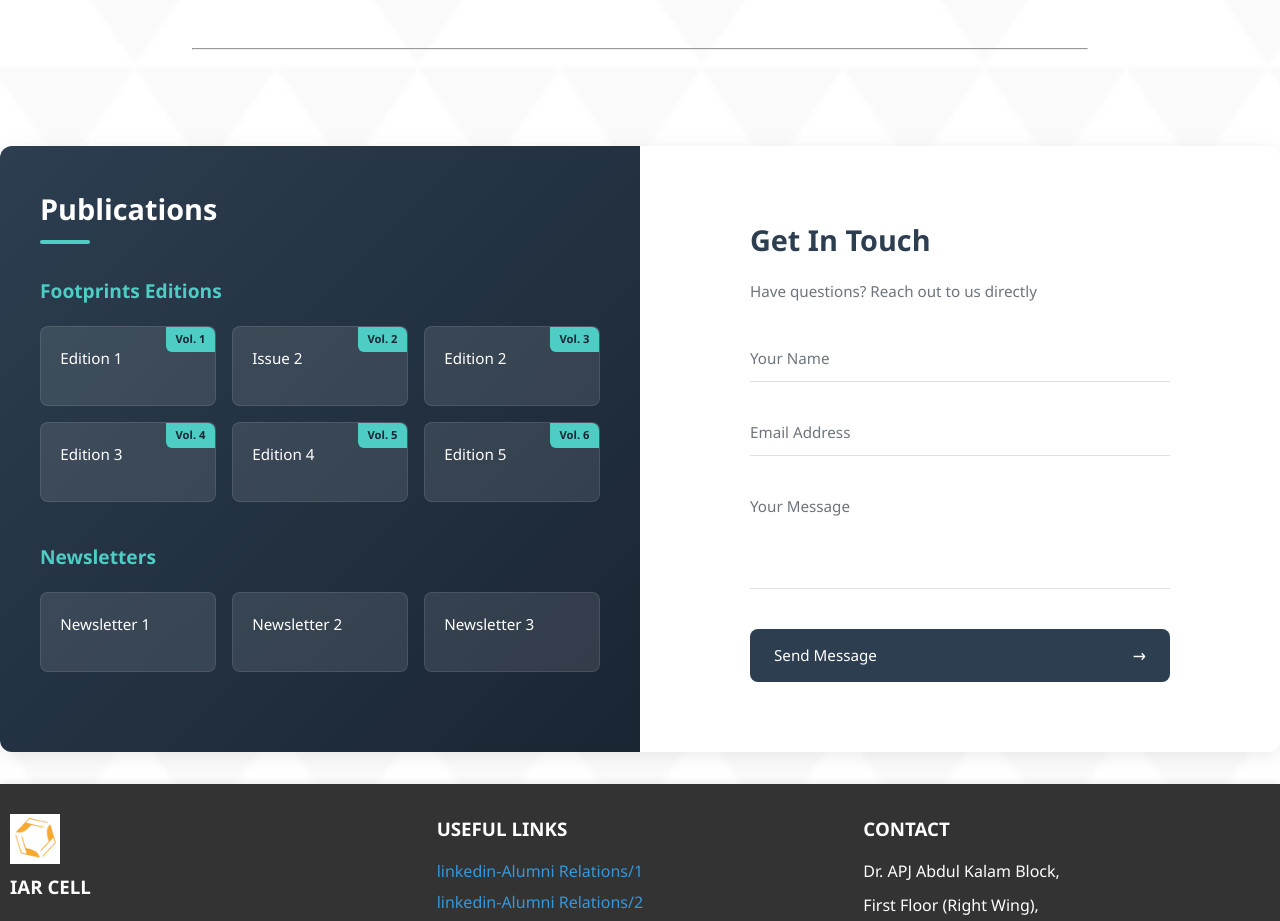
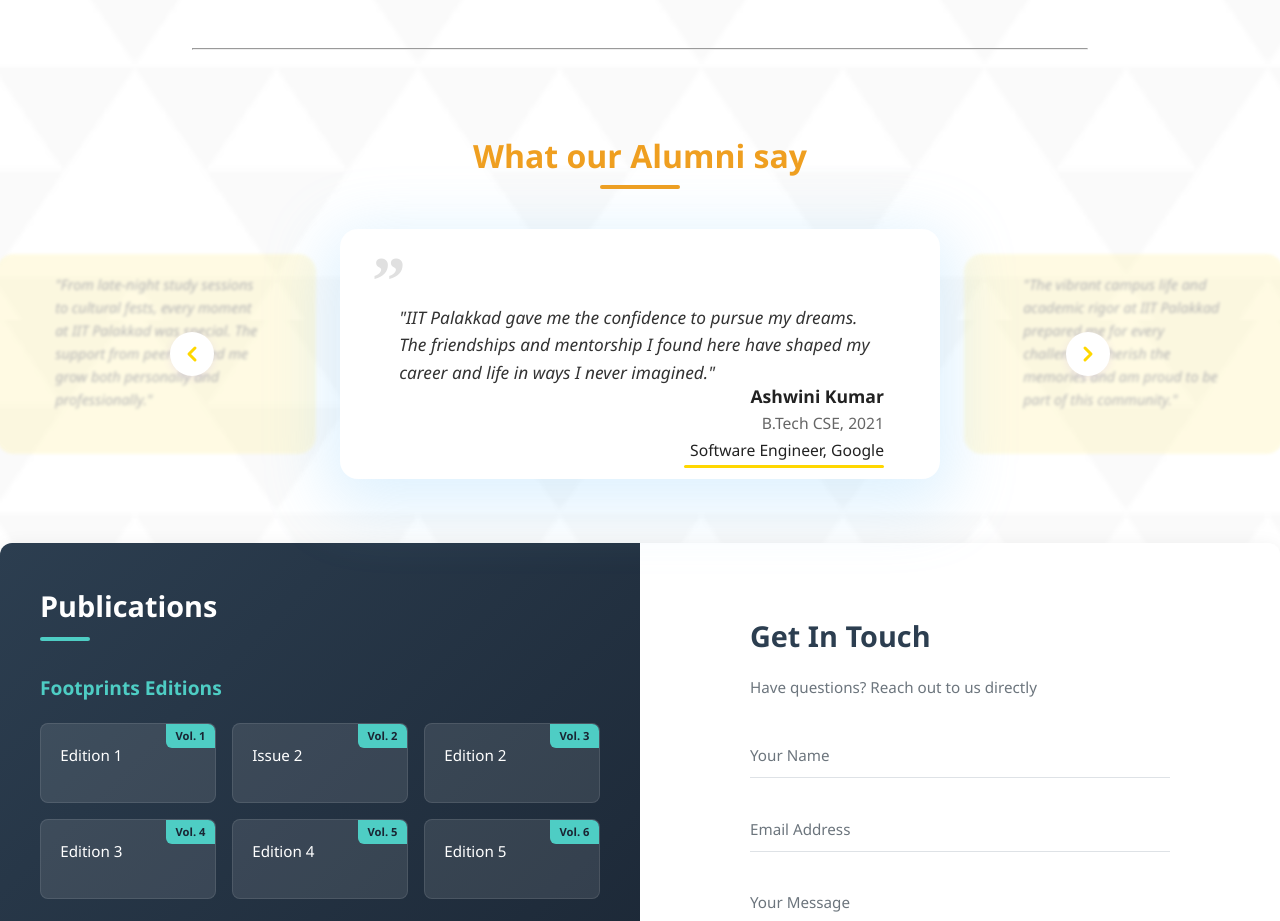
Before and after one commit to AdarshReddy2106/Alumni_main, a React (Vite) app in the folder Frontend/: page / in a window 1280 px wide. Shown: the part 2680-3601 px from the top of the page. Built offline with nearby package versions, Linux system fonts and the light colour scheme.

Commit message:
Implement and style testimonial slider, UI improvements, and bug fixes

```diff
--- a/Frontend/src/components/Main/Main.jsx
+++ b/Frontend/src/components/Main/Main.jsx
@@ -1,6 +1,7 @@
 import React, { useEffect, useState } from 'react';
 import '../Main/Main.css';
 import messagesData from '../../data/messages.json';
+import TestimonialSlider from './TestimonialSlider';
 
 function Main() {
   const [messages, setMessages] = useState([]);
@@ -10,6 +11,7 @@ function Main() {
   }, []);
 
   return (
+    <>
       <section className="refer1">
         {messages.map((msg, idx) => (
           <div key={idx} className="message-block">
@@ -36,6 +38,8 @@ function Main() {
           </div>
         ))}
       </section>
+      <TestimonialSlider />
+    </>
   );
 }
 
--- /dev/null
+++ b/Frontend/src/components/Main/TestimonialSlider.css
@@ -0,0 +1,270 @@
+.testimonial-slider-section {
+  text-align: center;
+  margin: 3rem 0 2rem 0;
+}
+
+.testimonial-title {
+  font-size: 2rem;
+  color: rgb(239, 159, 32);
+  font-weight: 700;
+  margin-bottom: 0.2rem;
+}
+
+.testimonial-title-underline {
+  width: 80px;
+  height: 4px;
+  background:  rgb(239, 159, 32);
+  margin: 0 auto 2.5rem auto;
+  border-radius: 2px;
+}
+
+.testimonial-slider {
+  display: flex;
+  justify-content: center;
+  align-items: center;
+  position: relative;
+  gap: 1.5rem;
+}
+
+.testimonial-arrow {
+  position: absolute;
+  top: 50%;
+  transform: translateY(-50%);
+  background: #fff;
+  color: #FFD700;
+  border: none;
+  border-radius: 50%;
+  width: 44px;
+  height: 44px;
+  font-size: 2rem;
+  box-shadow: 0 2px 8px rgba(124,77,255,0.10);
+  cursor: pointer;
+  z-index: 5;
+  display: flex;
+  align-items: center;
+  justify-content: center;
+  transition: background 0.2s, color 0.2s, border 0.2s;
+  will-change: transform;
+}
+
+.testimonial-arrow.left {
+  left: calc(50% - 470px);
+}
+
+.testimonial-arrow.right {
+  right: calc(50% - 470px);
+}
+
+@media (max-width: 1200px) {
+  .testimonial-arrow.left {
+    left: calc(50% - 320px);
+  }
+  .testimonial-arrow.right {
+    right: calc(50% - 320px);
+  }
+}
+
+@media (max-width: 900px) {
+  .testimonial-arrow.left {
+    left: 0;
+  }
+  .testimonial-arrow.right {
+    right: 0;
+  }
+}
+
+.testimonial-arrow:hover {
+  background: #fff;
+  color: #FFD700;
+  border: 2px solid #FFD700;
+}
+
+.testimonial-card {
+  background: #fff;
+  border-radius: 18px;
+  box-shadow: 0 8px 48px 8px rgba(135, 206, 250, 0.22);
+  padding: 1.2rem 3.5rem 1.2rem 3.5rem;
+  min-width: 520px;
+  max-width: 700px;
+  text-align: left;
+  position: relative;
+  transition: box-shadow 0.2s, opacity 0.2s, filter 0.2s;
+  z-index: 2;
+  display: flex;
+  flex-direction: column;
+  justify-content: center;
+}
+
+.testimonial-card.faded {
+  opacity: 0.35;
+  filter: blur(1.5px);
+  box-shadow: none;
+  z-index: 1;
+  min-width: 320px;
+  max-width: 320px;
+  pointer-events: none;
+  background: #fff3b0;
+  color: #c59d00;
+  align-self: center;
+  min-height: 260px;
+  max-height: 260px;
+}
+
+.testimonial-card.main {
+  z-index: 3;
+  box-shadow: 0 16px 64px 12px rgba(135, 206, 250, 0.28);
+  min-width: 600px;
+  max-width: 800px;
+  min-height: 250px;
+  max-height: 250px;
+  background: #fff;
+  color: #222;
+  align-self: stretch;
+  display: flex;
+  flex-direction: column;
+  justify-content: center;
+  transition: opacity 0.5s cubic-bezier(0.4,0,0.2,1), transform 0.3s cubic-bezier(0.4,0,0.2,1), box-shadow 0.3s cubic-bezier(0.4,0,0.2,1);
+}
+
+.testimonial-card.main:hover {
+  transform: scale(1.02);
+  box-shadow: 0 24px 80px 16px rgba(135, 206, 250, 0.32);
+}
+
+.testimonial-card.main.slide-out {
+  opacity: 0;
+  transform: translateX(-60px);
+}
+
+.testimonial-card.main.slide-in {
+  opacity: 0;
+  transform: translateX(60px);
+}
+
+.testimonial-card.faded {
+  min-height: 200px;
+  max-height: 200px;
+  font-size: 0.7rem;
+  display: flex;
+  align-items: center;
+}
+
+.testimonial-content {
+  position: relative;
+  padding-right: 0;
+}
+
+.testimonial-message {
+  font-size: 1rem;
+  color: #333;
+  font-style: italic;
+  min-height: 70px;
+  z-index: 3;
+  margin-bottom: 2.2rem;
+  display: block;
+  align-items: flex-start;
+  text-align: left;
+  margin-left: 0.2rem;
+}
+
+.testimonial-meta {
+  margin-top: -40px;
+  display: flex;
+  flex-direction: column;
+  align-items: flex-end;
+  gap: 0.1rem;
+  text-align: right;
+}
+
+.testimonial-meta .testimonial-gold-line {
+  width: 200px;
+  height: 3px;
+  background: #FFD700;
+  border-radius: 2px;
+  margin-top: 0rem;
+  margin-bottom: 2rem;
+}
+
+.testimonial-name {
+  font-weight: bold;
+  color: #222;
+  font-size: 1.1rem;
+}
+
+.testimonial-year {
+  font-size: 0.98rem;
+  color: #666;
+}
+
+.testimonial-job {
+  font-size: 0.98rem;
+  color: #222;
+}
+
+.testimonial-card.main .testimonial-message {
+  font-size: 1.08rem;
+  margin-top: 6rem;
+}
+
+.testimonial-card.faded .testimonial-message {
+  font-size: 0.9rem;
+  margin-top: 0rem;
+}
+
+.testimonial-quote-absolute {
+  position: absolute;
+  top: 18px;
+  left: 32px;
+  font-size: 4.2rem;
+  color: #e0e0e0;
+  font-family: serif;
+  font-weight: bold;
+  line-height: 1;
+  z-index: 2;
+  pointer-events: none;
+}
+
+@media (max-width: 900px) {
+  .testimonial-slider {
+    gap: 0.5rem;
+  }
+  .testimonial-card.main {
+    min-width: 320px;
+    max-width: 98vw;
+  }
+  .testimonial-card.faded {
+    min-width: 120px;
+    max-width: 120px;
+  }
+}
+
+@media (max-width: 600px) {
+  .testimonial-slider-section {
+    margin: 2rem 0 1rem 0;
+  }
+  .testimonial-title {
+    font-size: 1.3rem;
+  }
+  .testimonial-title-underline {
+    width: 40px;
+    height: 3px;
+    margin-bottom: 1.2rem;
+  }
+  .testimonial-card.main {
+    min-width: 90vw;
+    max-width: 98vw;
+    padding: 1.2rem 0.5rem 1.5rem 0.5rem;
+  }
+  .testimonial-card.faded {
+    min-width: 40px;
+    max-width: 40px;
+    font-size: 0.7rem;
+  }
+  .testimonial-arrow {
+    width: 32px;
+    height: 32px;
+    font-size: 1.1rem;
+    left: -16px;
+    right: -16px;
+  }
+}
--- /dev/null
+++ b/Frontend/src/components/Main/TestimonialSlider.jsx
@@ -0,0 +1,60 @@
+import React, { useState } from 'react';
+import testimonialsData from '../../data/messages.json';
+import './TestimonialSlider.css';
+
+const testimonials = testimonialsData.testimonials || [];
+
+const LeftArrow = () => (
+  <svg width="24" height="24" viewBox="0 0 24 24" fill="none" stroke="#FFD700" strokeWidth="3" strokeLinecap="round" strokeLinejoin="round"><polyline points="15 18 9 12 15 6" /></svg>
+);
+const RightArrow = () => (
+  <svg width="24" height="24" viewBox="0 0 24 24" fill="none" stroke="#FFD700" strokeWidth="3" strokeLinecap="round" strokeLinejoin="round"><polyline points="9 6 15 12 9 18" /></svg>
+);
+
+const TestimonialSlider = () => {
+  const [current, setCurrent] = useState(0);
+  const total = testimonials.length;
+
+  if (total === 0) return null;
+
+  const next = () => setCurrent((prev) => (prev + 1) % total);
+  const prev = () => setCurrent((prev) => (prev - 1 + total) % total);
+
+  const t = testimonials[current];
+  const prevIdx = (current - 1 + total) % total;
+  const nextIdx = (current + 1) % total;
+
+  return (
+    <div className="testimonial-slider-section">
+      <h2 className="testimonial-title">What our Alumni say</h2>
+      <div className="testimonial-title-underline"></div>
+      <div className="testimonial-slider">
+        {/* Faded previous card */}
+        <div className="testimonial-card faded">
+          <div className="testimonial-message">"{testimonials[prevIdx].message}"</div>
+        </div>
+        {/* Main card */}
+        <div className="testimonial-card main">
+          <span className="testimonial-quote-absolute">”</span>
+          <button className="testimonial-arrow left" onClick={prev} aria-label="Previous testimonial"><LeftArrow /></button>
+          <div className="testimonial-content">
+            <div className="testimonial-message">"{t.message}"</div>
+            <div className="testimonial-meta">
+              <div className="testimonial-name">{t.name}</div>
+              <div className="testimonial-year">{t.year}</div>
+              <div className="testimonial-job">{t.job}</div>
+              <div className="testimonial-gold-line"></div>
+            </div>
+          </div>
+          <button className="testimonial-arrow right" onClick={next} aria-label="Next testimonial"><RightArrow /></button>
+        </div>
+        {/* Faded next card */}
+        <div className="testimonial-card faded">
+          <div className="testimonial-message">"{testimonials[nextIdx].message}"</div>
+        </div>
+      </div>
+    </div>
+  );
+};
+
+export default TestimonialSlider;
--- a/Frontend/src/data/messages.json
+++ b/Frontend/src/data/messages.json
@@ -1,5 +1,6 @@
 {
-    "messages": [{
+    "messages": [
+        {
             "role": "Director's Message",
             "name": "Prof. A. Seshadri Sekhar",
             "title": "Professor & Director",
@@ -36,5 +37,28 @@
                 "Congratulations once again, Class of 2024! Go forward with courage, curiosity, and conviction."
             ]
         }
+    ],
+    "testimonials": [
+        {
+            "message": "IIT Palakkad gave me the confidence to pursue my dreams. The friendships and mentorship I found here have shaped my career and life in ways I never imagined.",
+            "name": "Ashwini Kumar",
+            "year": "B.Tech CSE, 2021",
+            "job": "Software Engineer, Google",
+            "image": "/assets/club/ashwini.jpg"
+        },
+        {
+            "message": "The vibrant campus life and academic rigor at IIT Palakkad prepared me for every challenge. I cherish the memories and am proud to be part of this community.",
+            "name": "Ruthvi Sharma",
+            "year": "B.Tech EE, 2020",
+            "job": "Data Scientist, Microsoft",
+            "image": "/assets/club/ruthvi.jpg"
+        },
+        {
+            "message": "From late-night study sessions to cultural fests, every moment at IIT Palakkad was special. The support from peers helped me grow both personally and professionally.",
+            "name": "Sai Kiran",
+            "year": "B.Tech CSE, 2019",
+            "job": "Product Manager, Amazon",
+            "image": "/assets/club/sai_kiran.jpg"
+        }
     ]
 }
```
Lines whose indentation alone changed are shown as unchanged.
